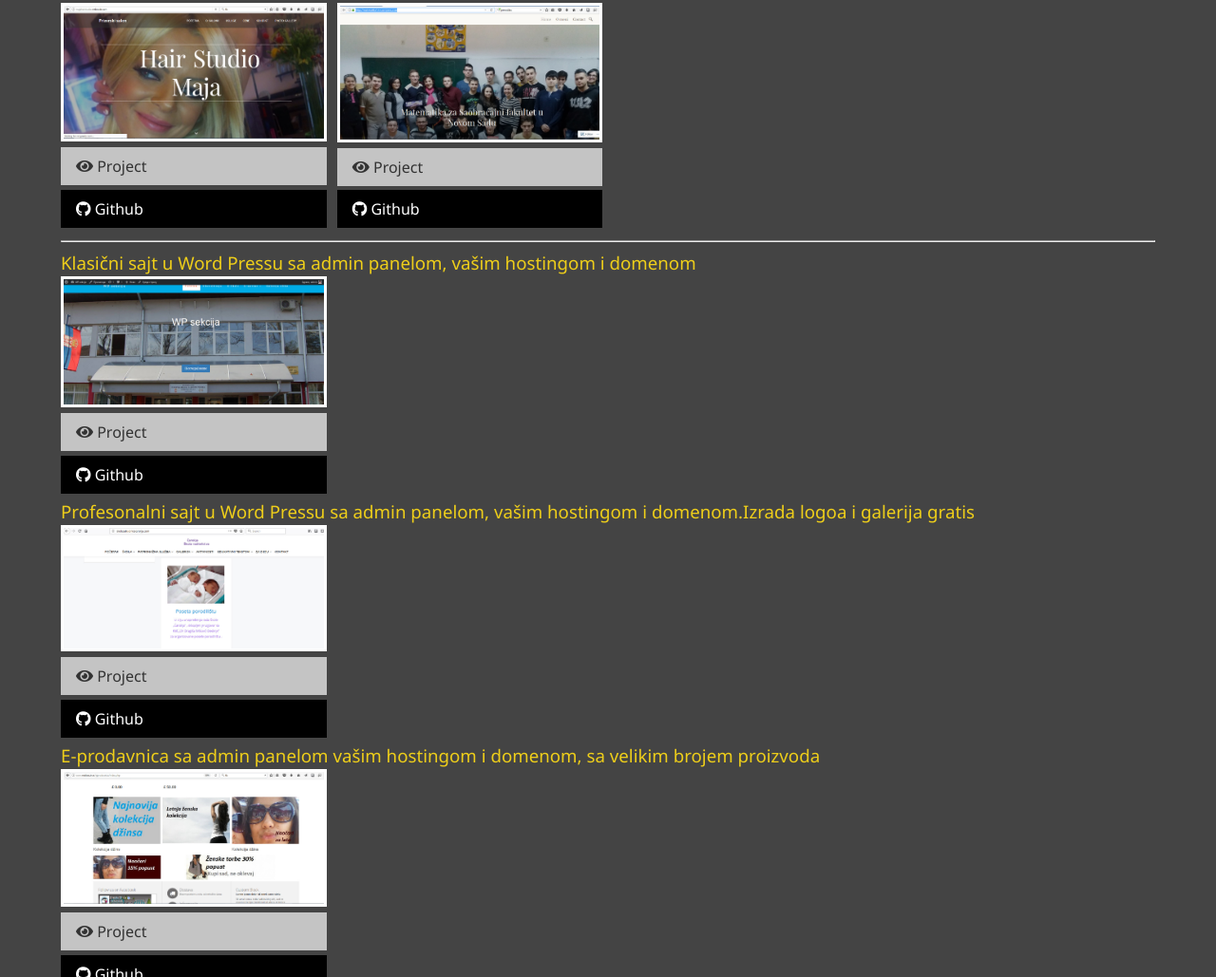
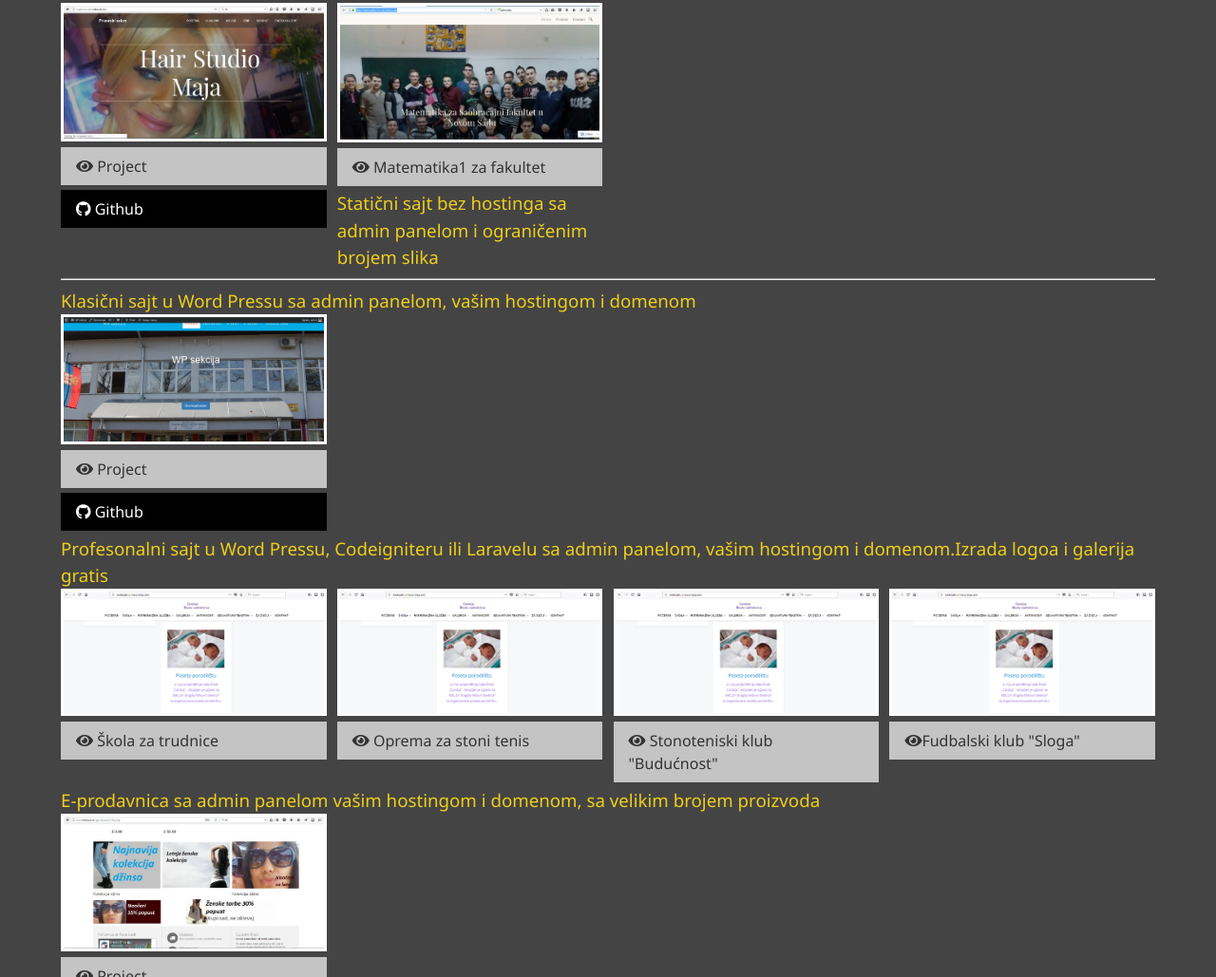
Before and after one commit to ZoricaST/ZoricaST.github.io, a plain HTML site: page izradasajtova/dist/work.html in a window 1280 px wide. Shown: the part 347-1376 px from the top of the page at 95% size. Drawn offline with Linux system fonts and the light colour scheme.

Commit message:
dodati sajtovi

```diff
--- a/izradasajtova/dist/work.html
+++ b/izradasajtova/dist/work.html
@@ -78,12 +78,11 @@
                 <a href="#! ">
                     <img src="img/projects/matematika1FW.jpg " alt="Project ">
                 </a>
-                <a href="# " class="btn-light ">
-                    <i class="fas fa-eye "></i> Project
+                <a href="https://matematika1site.wordpress.com/ " class="btn-light ">
+                    <i class="fas fa-eye "></i> Matematika1 za fakultet
                 </a>
-                <a href="# " class="btn-dark ">
-                    <i class="fab fa-github "></i> Github
-                </a>
+                <h3 class="text-secondary"> Statični sajt bez hostinga sa admin panelom i ograničenim brojem slika
+                </h3>
             </div>
 
         </div>
@@ -109,8 +108,8 @@
         </div>
 
 
-        <h3 class="text-secondary "> Profesonalni sajt u Word Pressu sa admin panelom, vašim hostingom i domenom.Izrada logoa
-            i galerija gratis
+        <h3 class="text-secondary "> Profesonalni sajt u Word Pressu, Codeigniteru ili Laravelu sa admin panelom, vašim hostingom
+            i domenom.Izrada logoa i galerija gratis
         </h3>
         <div class="projects ">
 
@@ -118,15 +117,43 @@
                 <a href="#! ">
                     <img src="img/projects/carolijaFW.jpg " alt="Project ">
                 </a>
-                <a href="# " class="btn-light ">
-                    <i class="fas fa-eye "></i> Project
+                <a href="http://skolazatrudnicecarolija.com " class="btn-light ">
+                    <i class="fas fa-eye "></i> Škola za trudnice
                 </a>
-                <a href="# " class="btn-dark ">
-                    <i class="fab fa-github "></i> Github
+
+            </div>
+
+            <div class="item ">
+                <a href="#! ">
+                    <img src="img/projects/carolijaFW.jpg " alt="Project ">
                 </a>
+                <a href="http://opremazastonitenis.matkos.in.rs/oprema " class="btn-light ">
+                    <i class="fas fa-eye "></i> Oprema za stoni tenis
+                </a>
+
             </div>
 
 
+
+            <div class="item ">
+                <a href="#! ">
+                    <img src="img/projects/carolijaFW.jpg " alt="Project ">
+                </a>
+                <a href="http://www.matkos.in.rs/buducnost/" class="btn-light ">
+                    <i class="fas fa-eye "></i> Stonoteniski klub "Budućnost"
+                </a>
+
+            </div>
+
+            <div class="item ">
+                <a href="#! ">
+                    <img src="img/projects/carolijaFW.jpg " alt="Project ">
+                </a>
+                <a href="http://opremazastonitenis.matkos.in.rs/oprema " class="btn-light ">
+                    <i class="fas fa-eye "></i>Fudbalski klub "Sloga"
+                </a>
+
+            </div>
         </div>
 
 
```
